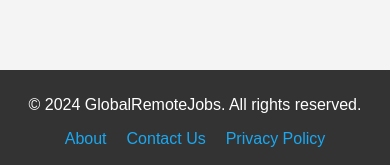
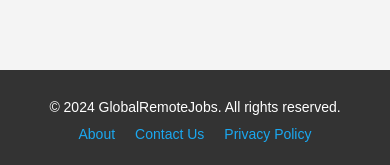
Before and after one commit to malhaouit/global-remote-jobs, a React (Vite) app in the folder front-end/: page / in a window 390 px wide. Shown: the part 1412-1577 px from the top of the page. Built offline with nearby package versions, Linux system fonts and the light colour scheme; no server answers.

Commit message:
Fix the responsiveness

```diff
--- a/front-end/src/components/Footer.css
+++ b/front-end/src/components/Footer.css
@@ -1,15 +1,15 @@
 footer {
   background-color: #333;
   color: white;
-  padding: 10px;
+  padding: 20px;
   text-align: center;
   margin-top: 100px;
 }
 
 footer ul {
-    list-style-type: none;
-    padding: 0;
-    margin: 10px 0;
+  list-style-type: none;
+  padding: 0;
+  margin: 10px 0;
 }
 
 footer ul li {
@@ -25,3 +25,19 @@ footer ul li a {
 footer ul li a:hover {
   text-decoration: underline;
 }
+
+/* Media query for smaller screens */
+@media (max-width: 600px) {
+  footer {
+    padding: 15px 10px; /* Reduce padding on smaller screens */
+  }
+
+  footer a {
+    font-size: 14px;
+  }
+
+  footer p {
+    font-size: 14px; /* Adjust font size for better readability */
+    margin-bottom: 10px; /* Space between text and the links */
+  }
+}
```
